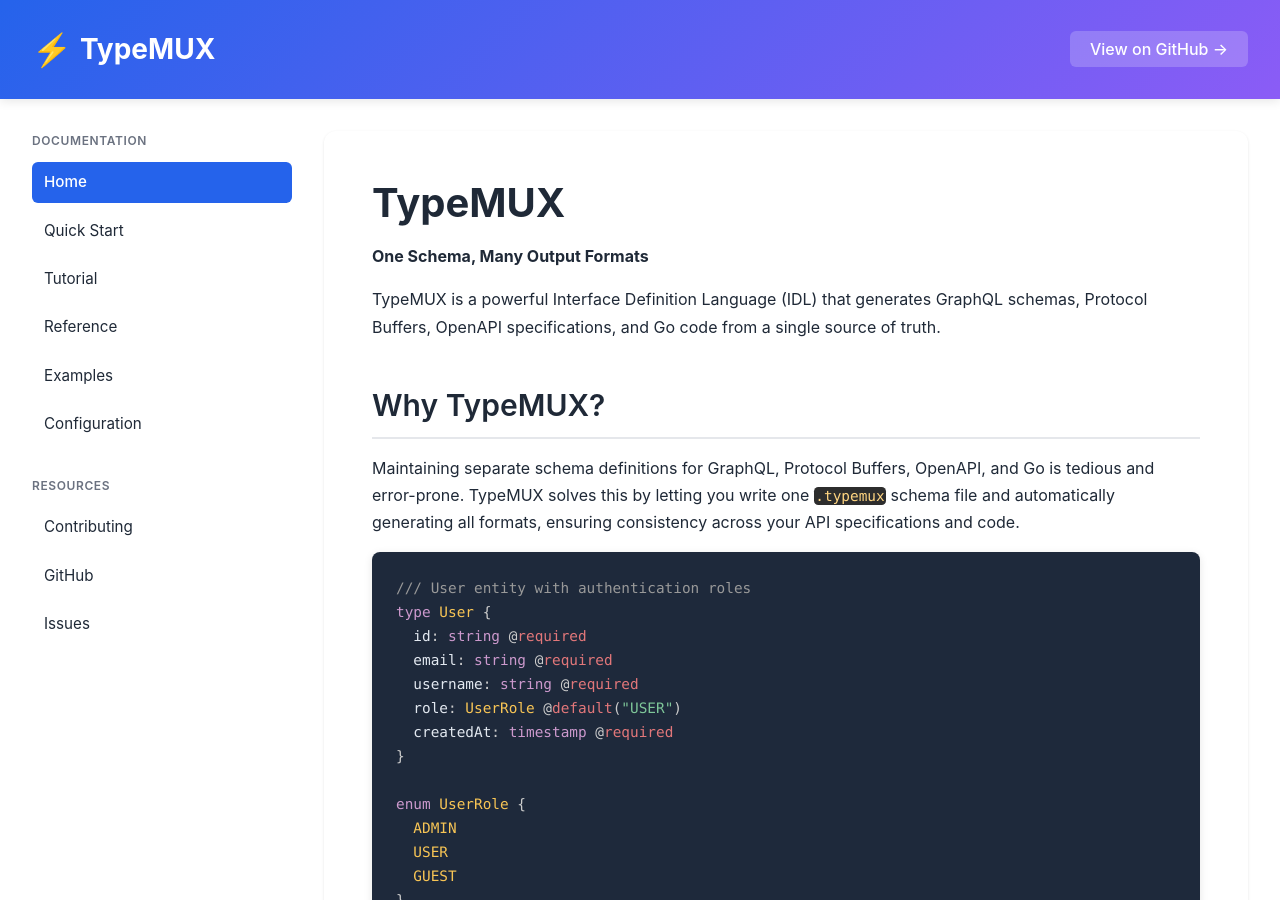
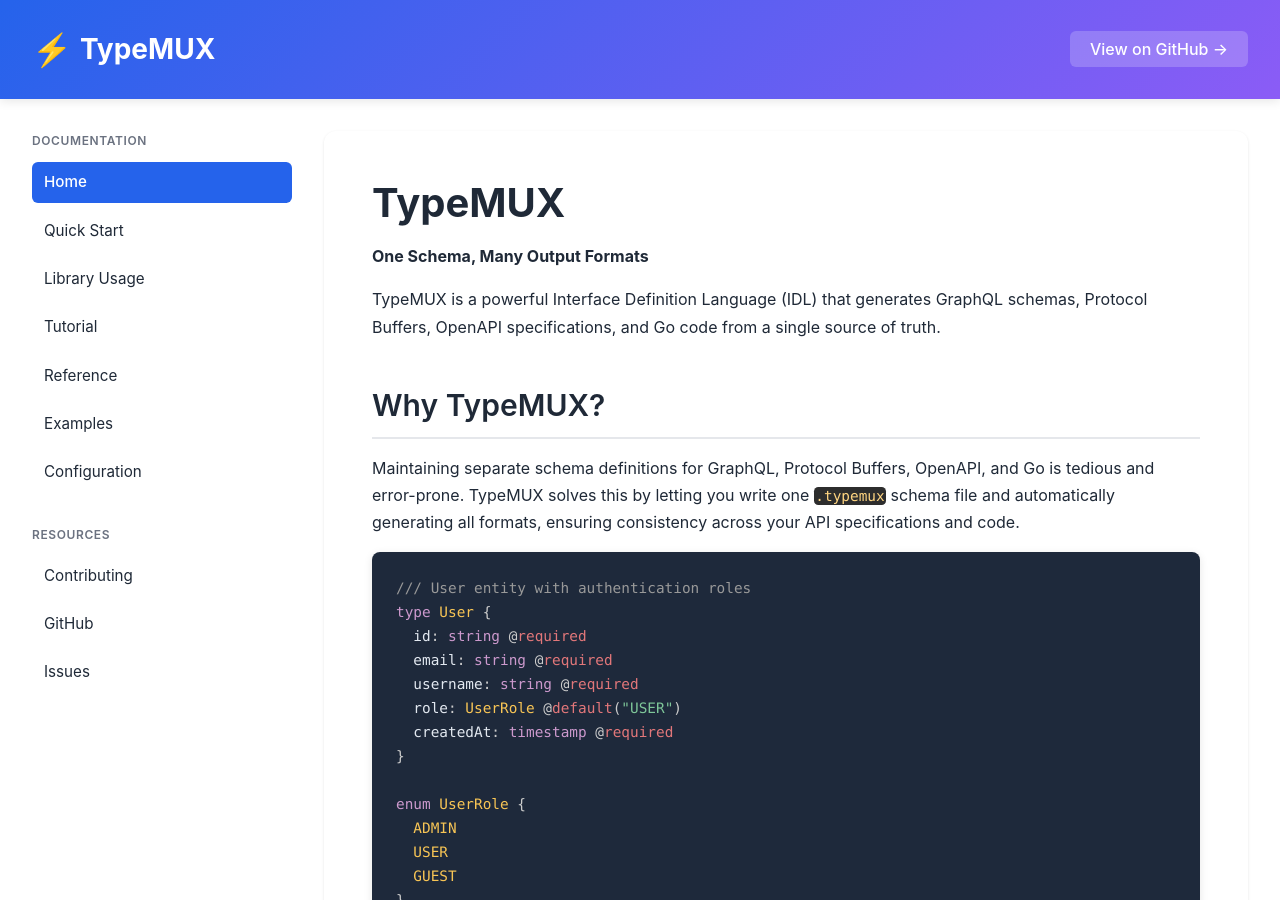
Before and after one commit to rasmartins/typemux, a Jekyll site: the page built from docs/index.md, in a window 1280 px wide and 900 px high. Built offline with Jekyll 4.4.1, drawn with Linux system fonts in a browser that asks for light colours; nearby versions of some CDN libraries; our own code applies the rules of GitHub Pages for plain Markdown files.

Commit message:
Add Library Usage to sidebar navigation

```diff
--- a/docs/_layouts/default.html
+++ b/docs/_layouts/default.html
@@ -430,6 +430,7 @@
           <ul class="nav-links">
             <li><a href="{{ "/" | relative_url }}">Home</a></li>
             <li><a href="{{ "/quickstart" | relative_url }}">Quick Start</a></li>
+            <li><a href="{{ "/library" | relative_url }}">Library Usage</a></li>
             <li><a href="{{ "/tutorial" | relative_url }}">Tutorial</a></li>
             <li><a href="{{ "/reference" | relative_url }}">Reference</a></li>
             <li><a href="{{ "/examples" | relative_url }}">Examples</a></li>
```
